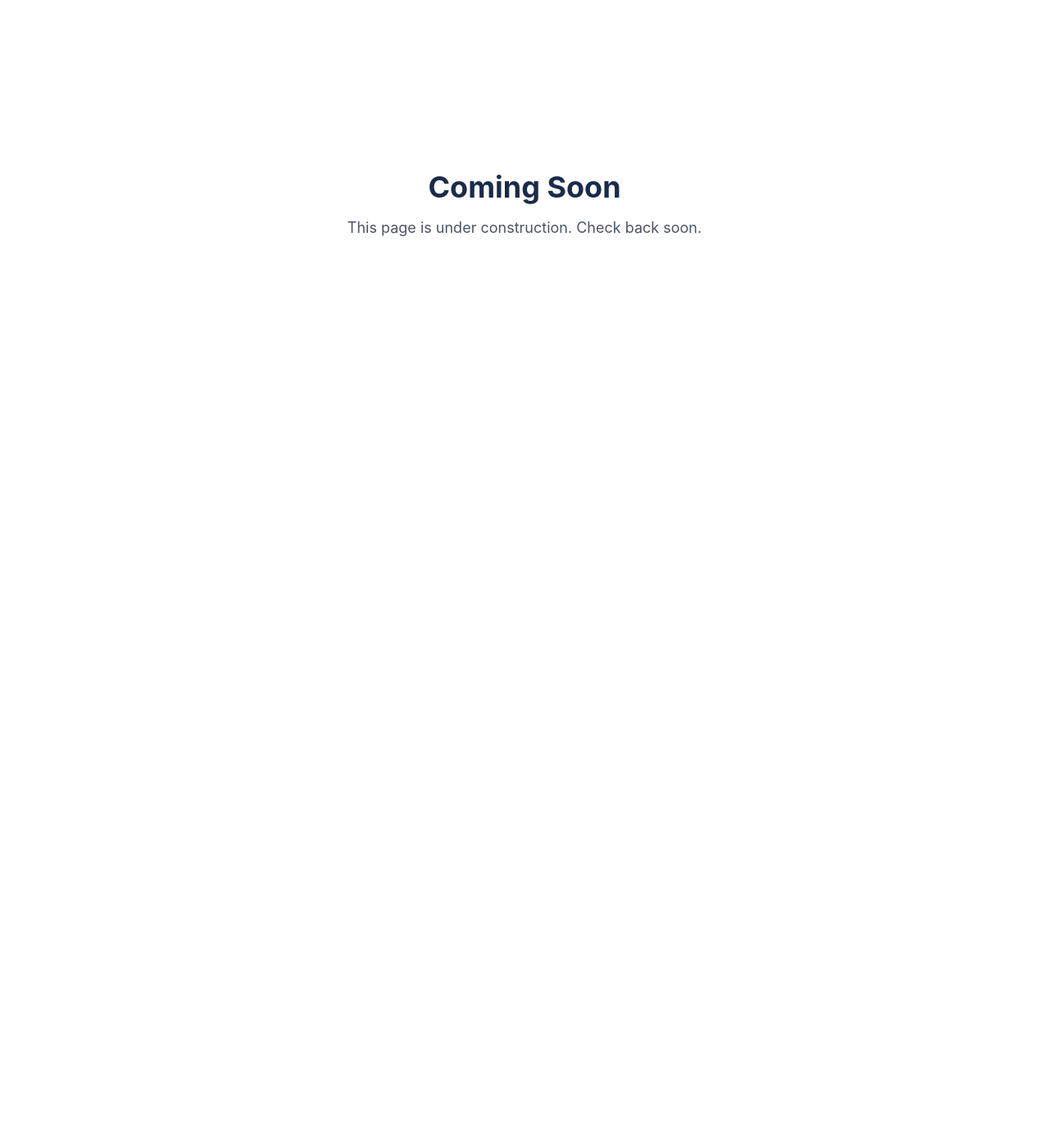
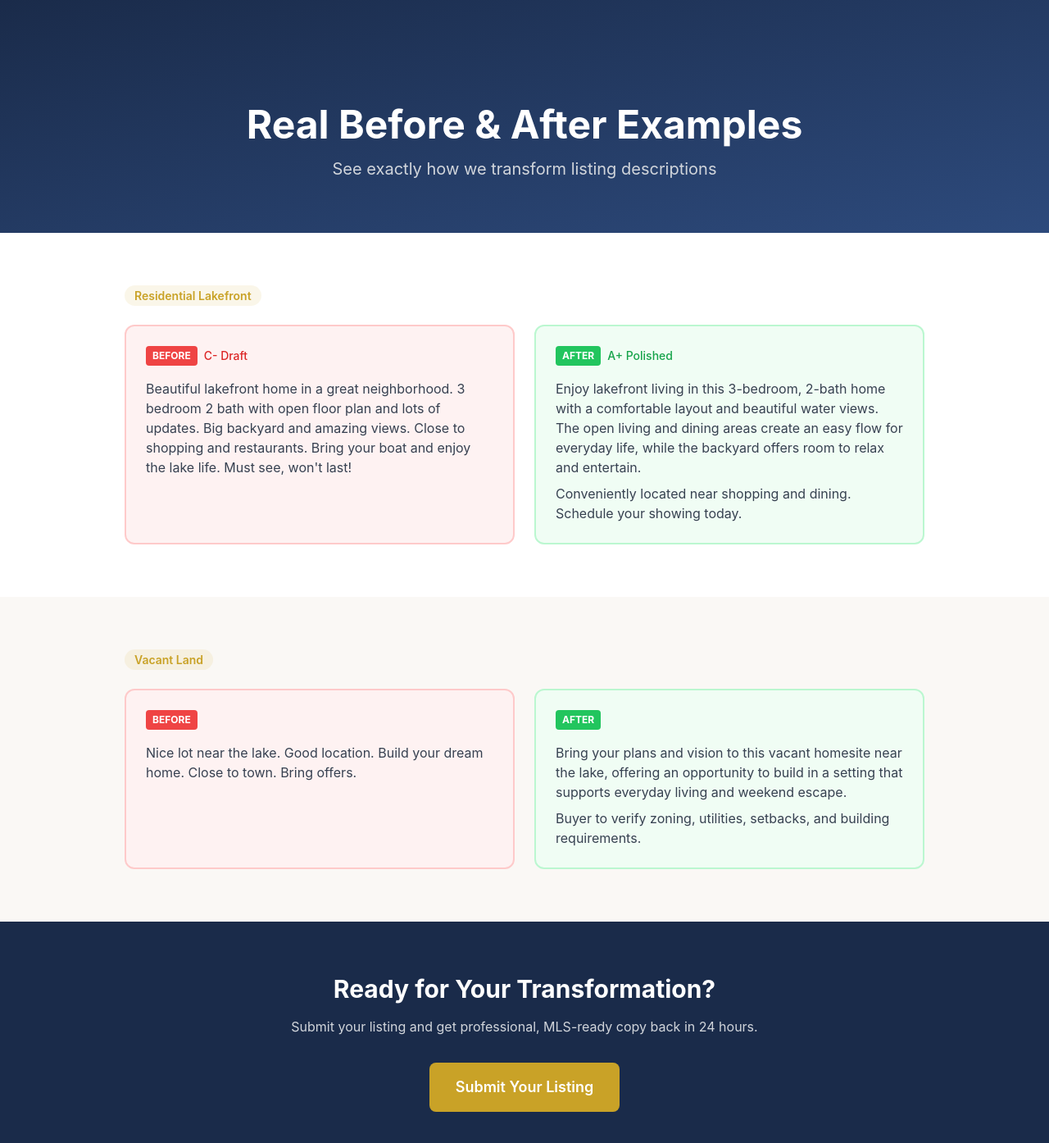
Before and after one commit to idxrealty-wq/getreadytopost.com, a Next.js app: page /examples in a window 1280 px wide. Shown: the top 1394 px of the page at 82% size. Before the commit the page ends 800 px from the top, so only its background shows below. Built offline with nearby package versions, Linux system fonts and the light colour scheme.

Commit message:
Add Examples page

```diff
--- a/src/app/examples/page.tsx
+++ b/src/app/examples/page.tsx
@@ -1,10 +1,70 @@
-export default function Page() {
+import Link from 'next/link';
+
+export default function ExamplesPage() {
   return (
-    <main className="pt-32 min-h-screen bg-white">
-      <div className="max-w-4xl mx-auto px-6 py-20 text-center">
-        <h1 className="text-4xl font-bold text-[#1a2b4a] mb-4">Coming Soon</h1>
-        <p className="text-gray-600 text-lg">This page is under construction. Check back soon.</p>
-      </div>
+    <main>
+      <section className="bg-gradient-to-br from-[#1a2b4a] to-[#2d4a7c] text-white py-16 pt-32">
+        <div className="max-w-4xl mx-auto px-6 text-center">
+          <h1 className="text-4xl md:text-5xl font-bold mb-4">Real Before & After Examples</h1>
+          <p className="text-xl text-gray-300">See exactly how we transform listing descriptions</p>
+        </div>
+      </section>
+
+      <section className="py-16 bg-white">
+        <div className="max-w-5xl mx-auto px-6">
+          <div className="mb-6">
+            <span className="bg-[#c9a227]/10 text-[#c9a227] px-3 py-1 rounded-full text-sm font-semibold">Residential Lakefront</span>
+          </div>
+          <div className="grid md:grid-cols-2 gap-6">
+            <div className="bg-red-50 border-2 border-red-200 rounded-xl p-6">
+              <div className="flex items-center gap-2 mb-4">
+                <span className="bg-red-500 text-white text-xs font-bold px-2 py-1 rounded">BEFORE</span>
+                <span className="text-red-600 text-sm font-medium">C- Draft</span>
+              </div>
+              <p className="text-gray-700">Beautiful lakefront home in a great neighborhood. 3 bedroom 2 bath with open floor plan and lots of updates. Big backyard and amazing views. Close to shopping and restaurants. Bring your boat and enjoy the lake life. Must see, won't last!</p>
+            </div>
+            <div className="bg-green-50 border-2 border-green-200 rounded-xl p-6">
+              <div className="flex items-center gap-2 mb-4">
+                <span className="bg-green-500 text-white text-xs font-bold px-2 py-1 rounded">AFTER</span>
+                <span className="text-green-600 text-sm font-medium">A+ Polished</span>
+              </div>
+              <p className="text-gray-700">Enjoy lakefront living in this 3-bedroom, 2-bath home with a comfortable layout and beautiful water views. The open living and dining areas create an easy flow for everyday life, while the backyard offers room to relax and entertain.</p>
+              <p className="text-gray-700 mt-2">Conveniently located near shopping and dining. Schedule your showing today.</p>
+            </div>
+          </div>
+        </div>
+      </section>
+
+      <section className="py-16 bg-[#faf8f5]">
+        <div className="max-w-5xl mx-auto px-6">
+          <div className="mb-6">
+            <span className="bg-[#c9a227]/10 text-[#c9a227] px-3 py-1 rounded-full text-sm font-semibold">Vacant Land</span>
+          </div>
+          <div className="grid md:grid-cols-2 gap-6">
+            <div className="bg-red-50 border-2 border-red-200 rounded-xl p-6">
+              <div className="flex items-center gap-2 mb-4">
+                <span className="bg-red-500 text-white text-xs font-bold px-2 py-1 rounded">BEFORE</span>
+              </div>
+              <p className="text-gray-700">Nice lot near the lake. Good location. Build your dream home. Close to town. Bring offers.</p>
+            </div>
+            <div className="bg-green-50 border-2 border-green-200 rounded-xl p-6">
+              <div className="flex items-center gap-2 mb-4">
+                <span className="bg-green-500 text-white text-xs font-bold px-2 py-1 rounded">AFTER</span>
+              </div>
+              <p className="text-gray-700">Bring your plans and vision to this vacant homesite near the lake, offering an opportunity to build in a setting that supports everyday living and weekend escape.</p>
+              <p className="text-gray-700 mt-2">Buyer to verify zoning, utilities, setbacks, and building requirements.</p>
+            </div>
+          </div>
+        </div>
+      </section>
+
+      <section className="py-16 bg-[#1a2b4a] text-white text-center">
+        <div className="max-w-4xl mx-auto px-6">
+          <h2 className="text-3xl font-bold mb-4">Ready for Your Transformation?</h2>
+          <p className="text-gray-300 mb-8">Submit your listing and get professional, MLS-ready copy back in 24 hours.</p>
+          <Link href="/upload" className="bg-[#c9a227] hover:bg-[#e8c547] text-white px-8 py-4 rounded-lg font-semibold text-lg inline-block">Submit Your Listing</Link>
+        </div>
+      </section>
     </main>
   );
 }
```
